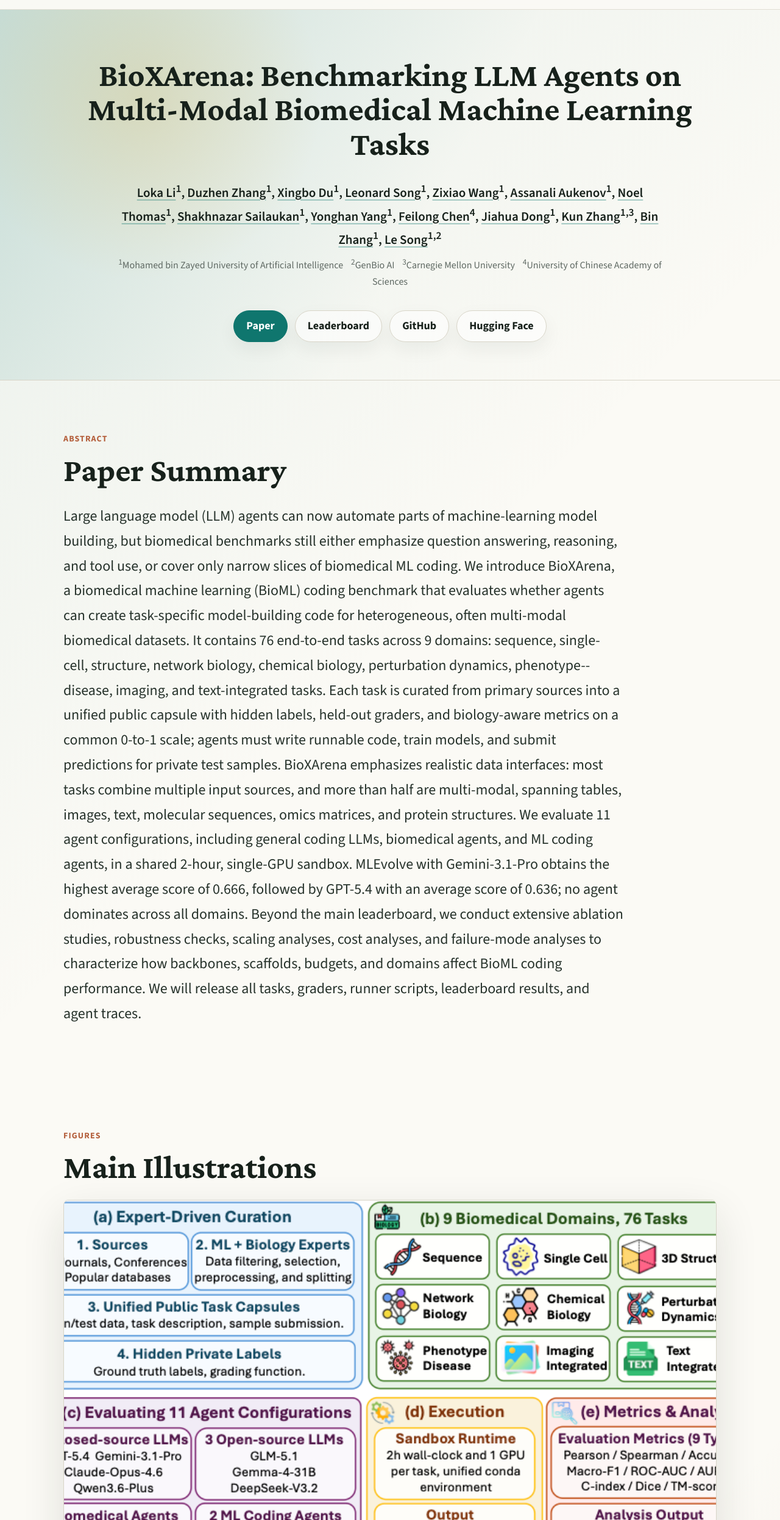
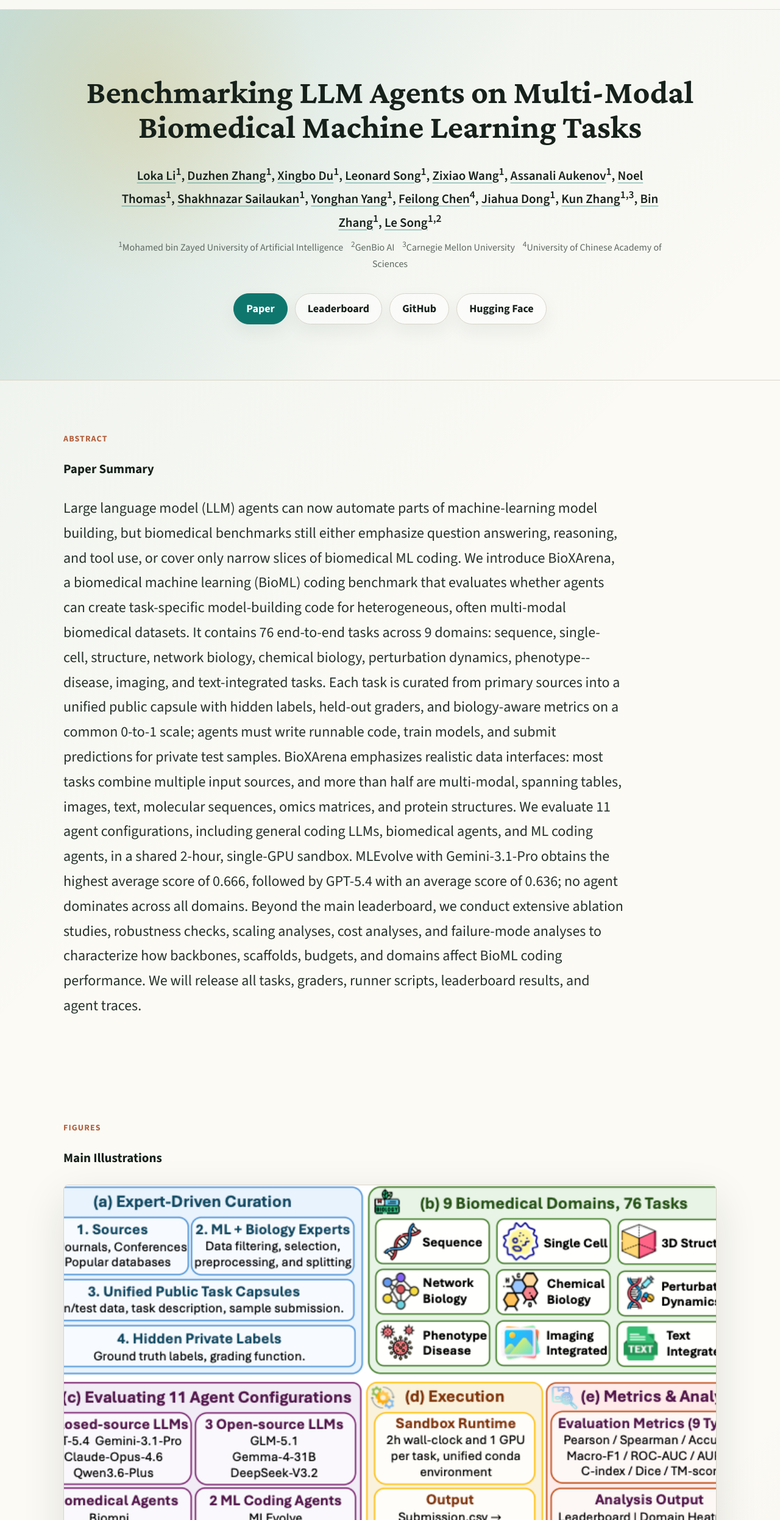
Before and after one commit to Leagein/BioXArena-ProjectPage, a plain HTML site: page index.html in a window 1280 px wide. Shown: the part 67-2560 px from the top of the page at 61% size. Drawn offline with nearby package versions, Linux system fonts and the light colour scheme.

Commit message:
udate info

```diff
--- a/index.html
+++ b/index.html
@@ -32,7 +32,7 @@
       <section class="hero">
         <div class="hero-inner">
           <!-- <p class="eyebrow">Research Project Page Template</p> -->
-          <h2>BioXArena: Benchmarking LLM Agents on Multi-Modal Biomedical Machine Learning Tasks</h2>
+          <h2>Benchmarking LLM Agents on Multi-Modal Biomedical Machine Learning Tasks</h2>
 
           <p class="authors">
             <a href="https://lokali.github.io/" target="_blank" rel="noreferrer"
@@ -106,7 +106,7 @@
       <section class="section" id="abstract">
         <div class="section-heading">
           <p class="eyebrow">Abstract</p>
-          <h2>Paper Summary</h2>
+          <h3>Paper Summary</h3>
         </div>
         <p class="abstract-text">
           Large language model (LLM) agents can now automate parts of machine-learning model building, but biomedical benchmarks still either emphasize question answering, reasoning, and tool use, or cover only narrow slices of biomedical ML coding.  We introduce BioXArena, a biomedical machine learning (BioML) coding benchmark that evaluates whether agents can create task-specific model-building code for heterogeneous, often multi-modal
@@ -121,7 +121,7 @@ protein structures.  We evaluate 11 agent configurations, including general codi
       <section class="section" id="figures">
         <div class="section-heading">
           <p class="eyebrow">Figures</p>
-          <h2>Main Illustrations</h2>
+          <h3>Main Illustrations</h3>
         </div>
 
         <div class="figure-grid">
@@ -165,7 +165,7 @@ tasks, by domain and overall.  Panel (b) averages over all 76 tasks and assigns
       <section class="section" id="citation">
         <div class="section-heading">
           <p class="eyebrow">Citation</p>
-          <h2>BibTeX</h2>
+          <h3>BibTeX</h3>
         </div>
         <pre class="citation"><code>@inproceedings{bioxarena2026,
   title     = {BioXArena: [Replace with Your Paper Title]},
```
